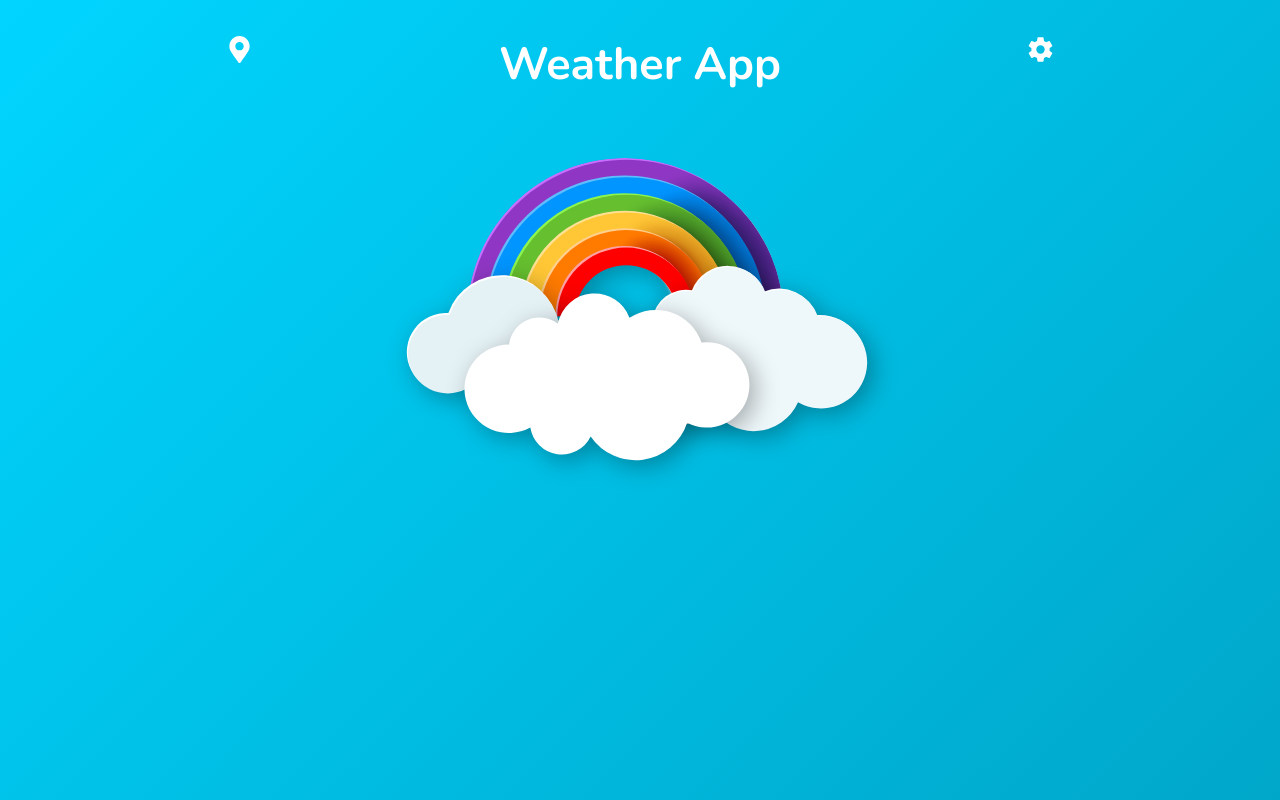
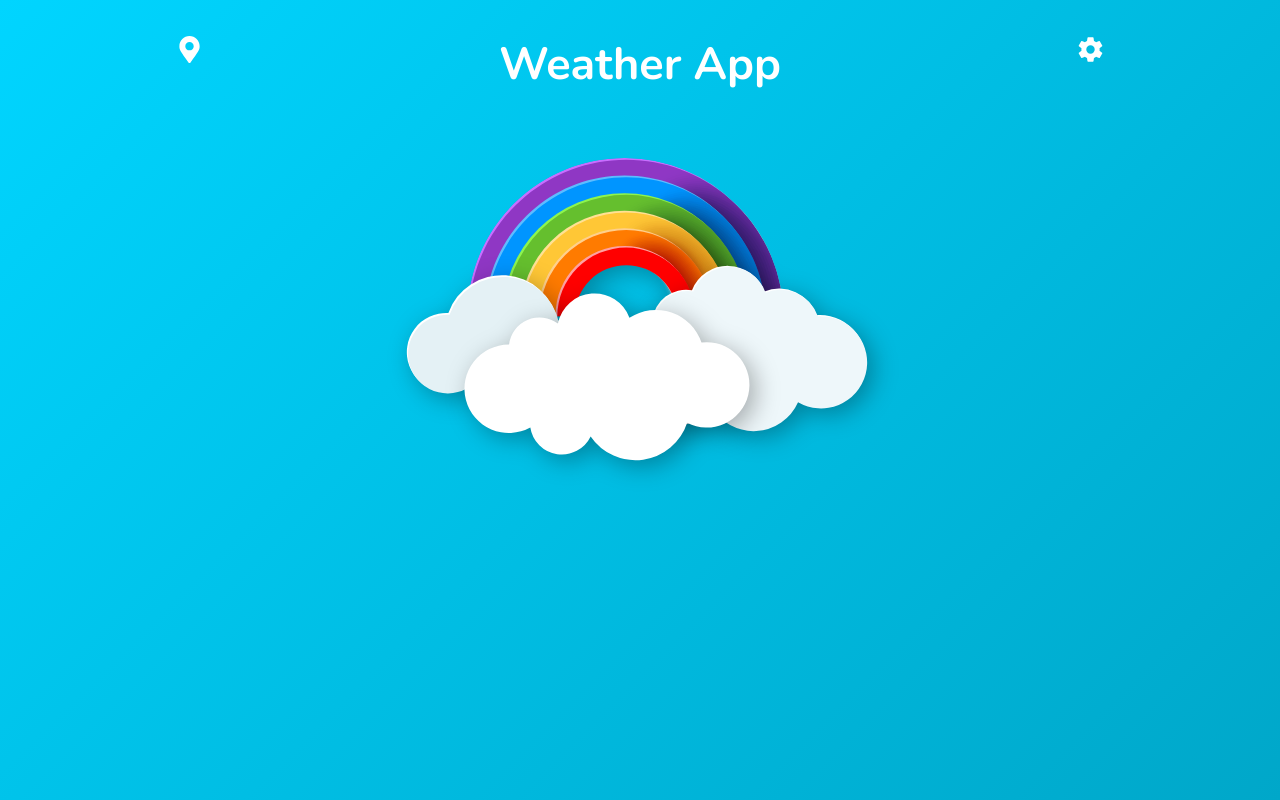
Before and after one commit to rutterjt/weather-app, a React (Create React App) app: page / in a window 1280 px wide. Built offline with nearby package versions, Linux system fonts and the light colour scheme.

Commit message:
Update global styling

```diff
--- a/src/index.css
+++ b/src/index.css
@@ -4,7 +4,7 @@
   line-height: 1.5;
 
   --x-padding: 1.5rem;
-  --max-width: 900px;
+  --max-width: 1000px;
 }
 
 *,
@@ -19,6 +19,15 @@ body {
   font-family: Nunito, sans-serif;
   font-weight: 800;
   color: white;
+}
+
+a {
+  color: inherit;
+  text-decoration: none;
+}
+
+a:hover {
+  text-decoration: underline;
 }
 
 button {
```
